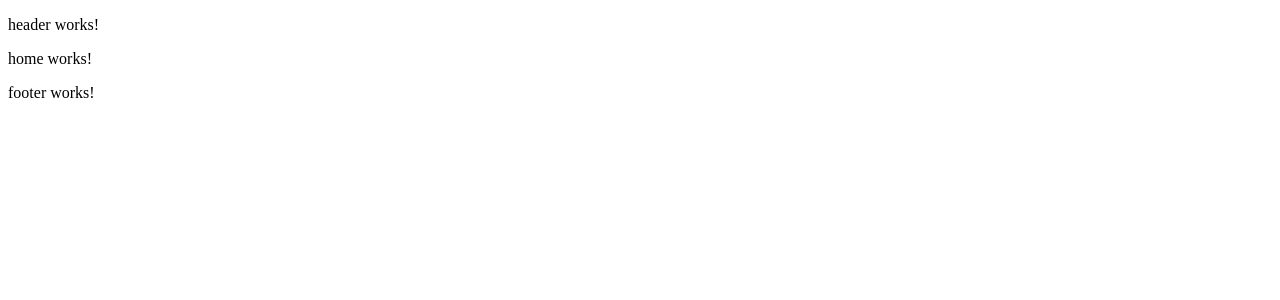
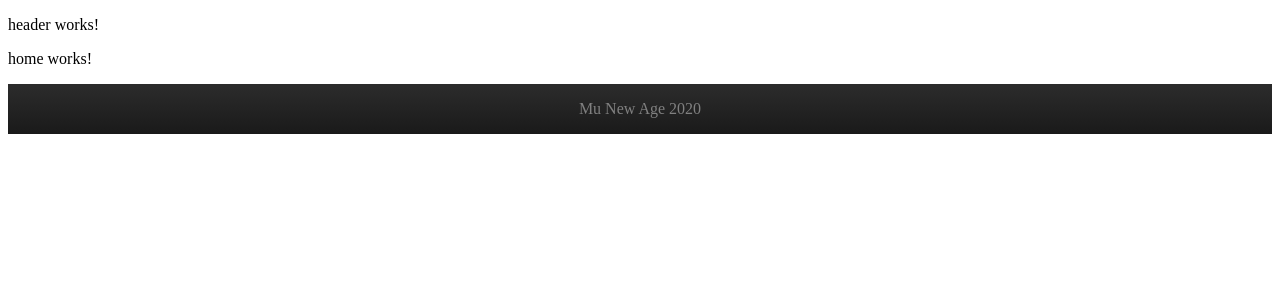
Before and after one commit to MatiasSelvaggio/MuOnlineFrontend, an Angular app: page / in a window 1280 px wide. Shown: the top 300 px of the page. Built offline with nearby package versions, Linux system fonts and the light colour scheme.

Commit message:
Arranco el footer

```diff
--- a/src/app/footer/footer.component.css
+++ b/src/app/footer/footer.component.css
@@ -0,0 +1,12 @@
+.footer{
+    width: 100%;
+    height: auto;
+    background:linear-gradient(to bottom, #2B2B2B 5%, #1a1a1a 100%);
+    display: flex;
+    justify-content: center;
+
+}
+
+p{
+    color: grey;
+}
--- a/src/app/footer/footer.component.html
+++ b/src/app/footer/footer.component.html
@@ -1 +1,3 @@
-<p>footer works!</p>
+<footer class="footer">
+    <p>Mu New Age 2020</p>
+</footer>
```
